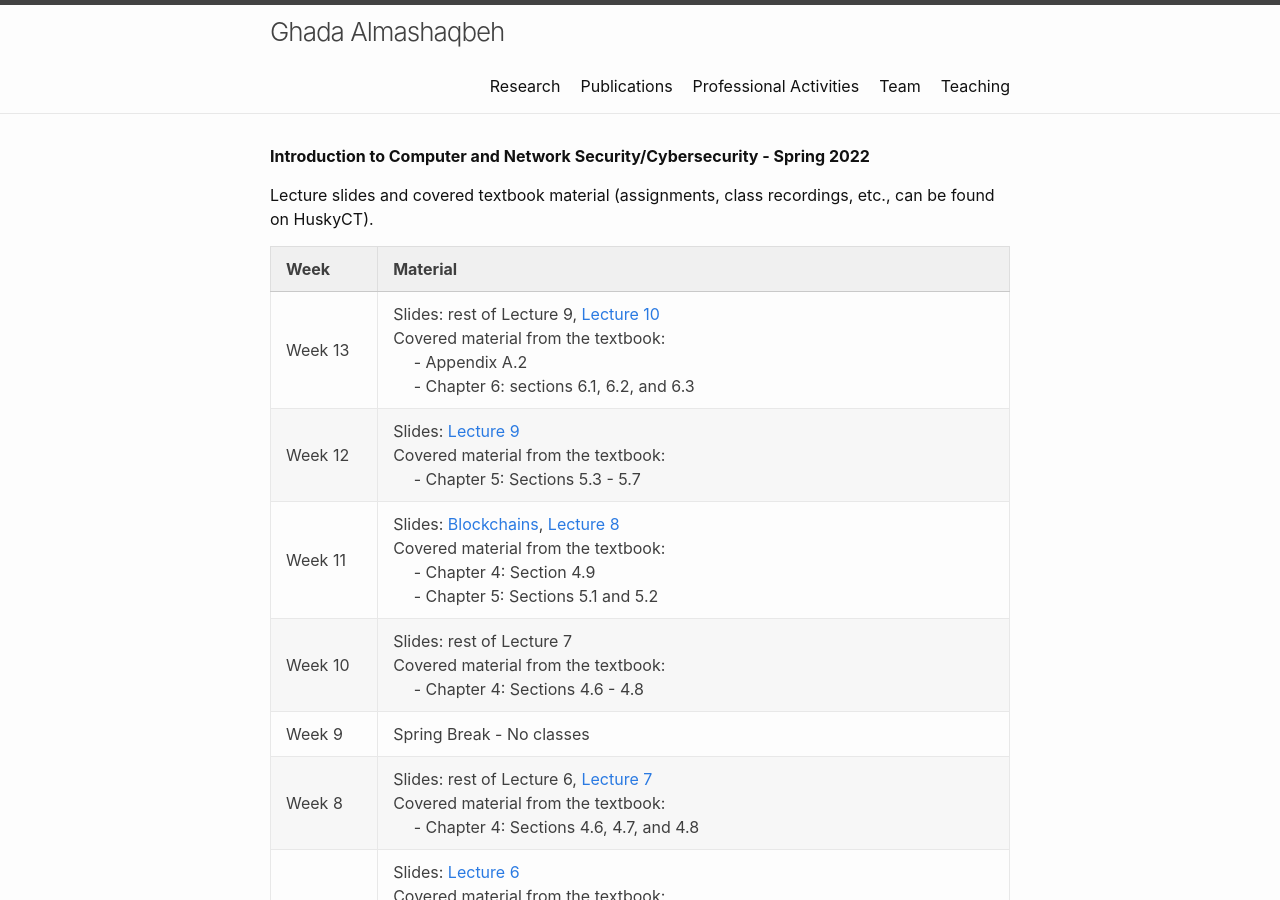
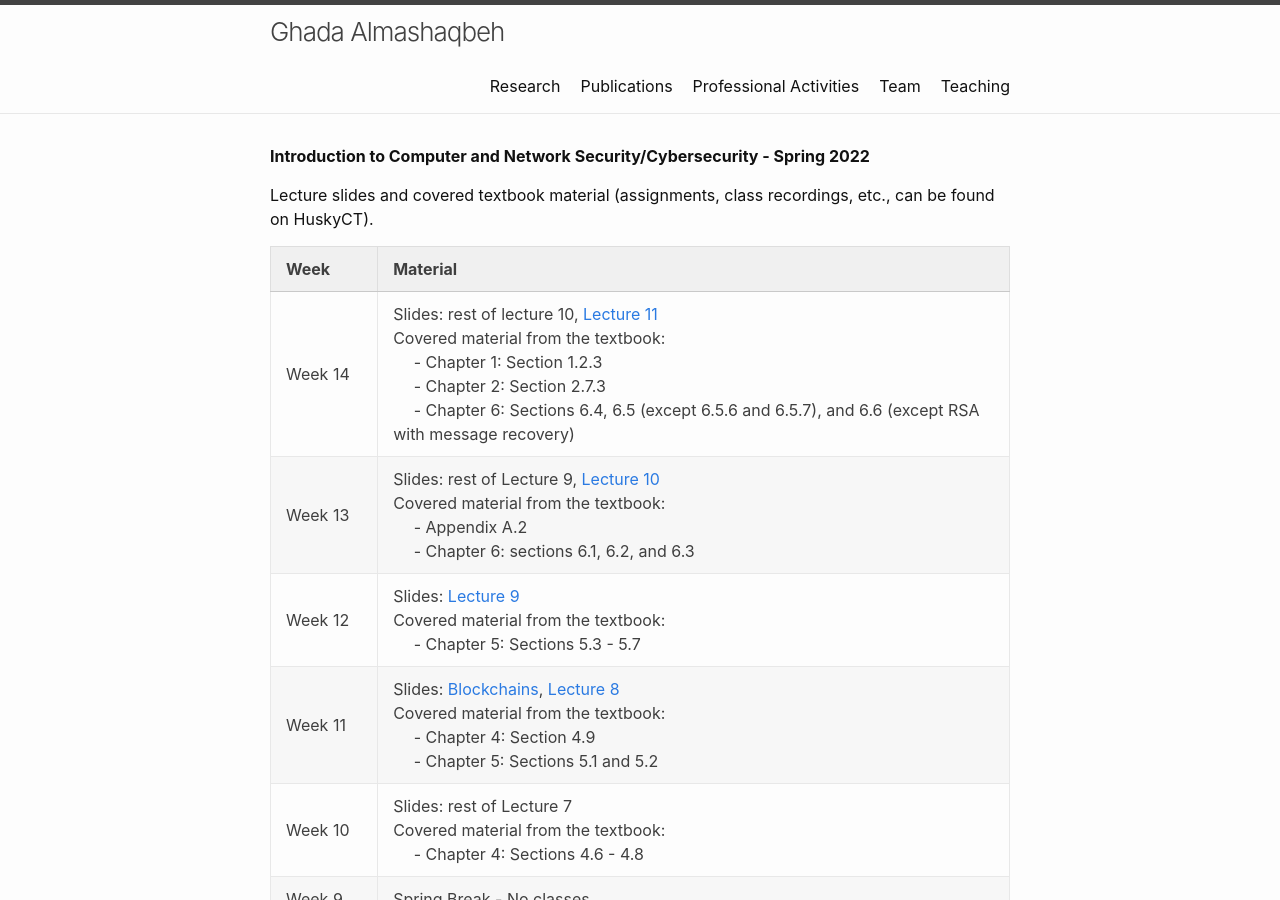
Before and after one commit to GhadaAlmashaqbeh/GhadaAlmashaqbeh.github.io, a Jekyll site: the page built from courses/cse3400-s2022/index.md, in a window 1280 px wide and 900 px high. Built offline with Jekyll 4.4.1, drawn with Linux system fonts in a browser that asks for light colours.

Commit message:
add lec 11

```diff
--- a/courses/cse3400-s2022/index.md
+++ b/courses/cse3400-s2022/index.md
@@ -8,6 +8,7 @@ Lecture slides and covered textbook material (assignments, class recordings, etc
 
 | Week&emsp;&emsp;| Material           |
 |----------|--------------------|
+| Week 14 | Slides: rest of lecture 10, [Lecture 11](./lecture11.pdf) <br/> Covered material from the textbook: <br/> &emsp; - Chapter 1: Section 1.2.3 <br/> &emsp; - Chapter 2: Section 2.7.3 <br/> &emsp; - Chapter 6: Sections 6.4, 6.5 (except 6.5.6 and 6.5.7), and 6.6 (except RSA with message recovery) |
 | Week 13 | Slides: rest of Lecture 9, [Lecture 10](./lecture10.pdf) <br/> Covered material from the textbook: <br/> &emsp; - Appendix A.2 <br/> &emsp; - Chapter 6: sections 6.1, 6.2, and 6.3 |
 | Week 12 | Slides: [Lecture 9](./lecture9.pdf) <br/> Covered material from the textbook: <br/> &emsp; - Chapter 5: Sections 5.3 - 5.7 |
 | Week 11 | Slides: [Blockchains](./blockchains.pdf), [Lecture 8](./lecture8.pdf) <br/> Covered material from the textbook: <br/> &emsp; - Chapter 4: Section 4.9 <br/>&emsp; - Chapter 5: Sections 5.1 and 5.2 |
```
Also changed, not shown: 2 other files.
